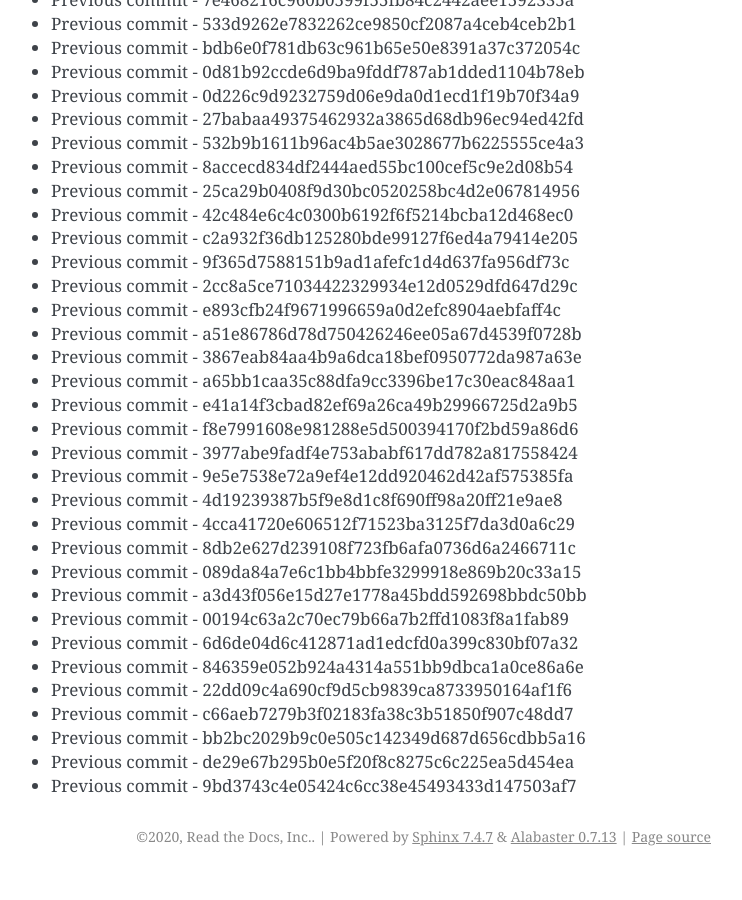
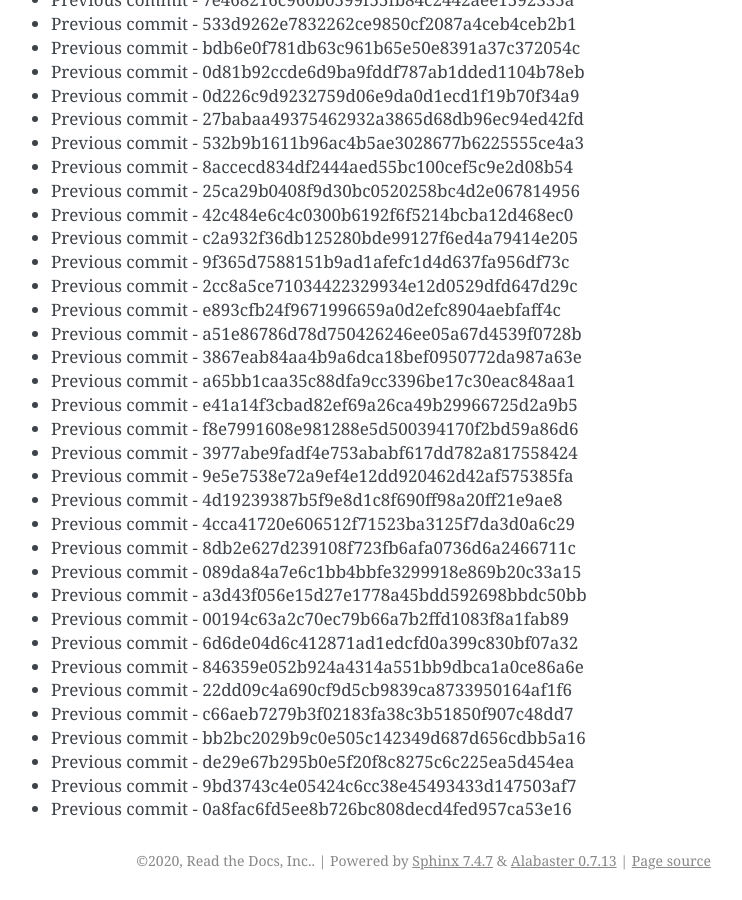
Before and after one commit to readthedocs/rtd-git-stresstest, a Sphinx documentation site: the page built from docs/updates.rst, in a window 1280 px wide and 900 px high, scrolled down 56673 px. Shown: the whole window, without its empty margins (399-1141 px from the left). Built offline with Sphinx 7.4.7, drawn with Linux system fonts in a browser that asks for light colours; before the commit the page ends 57549 px from its top, so only the background shows below that.

Commit message:
Generating commit from previous: 0a8fac6fd5ee8b726bc808decd4fed957ca53e16

```diff
--- a/docs/updates.rst
+++ b/docs/updates.rst
@@ -2413,3 +2413,4 @@ It can be tested for any performance characteristics.
 * Previous commit - bb2bc2029b9c0e505c142349d687d656cdbb5a16
 * Previous commit - de29e67b295b0e5f20f8c8275c6c225ea5d454ea
 * Previous commit - 9bd3743c4e05424c6cc38e45493433d147503af7
+* Previous commit - 0a8fac6fd5ee8b726bc808decd4fed957ca53e16
```
